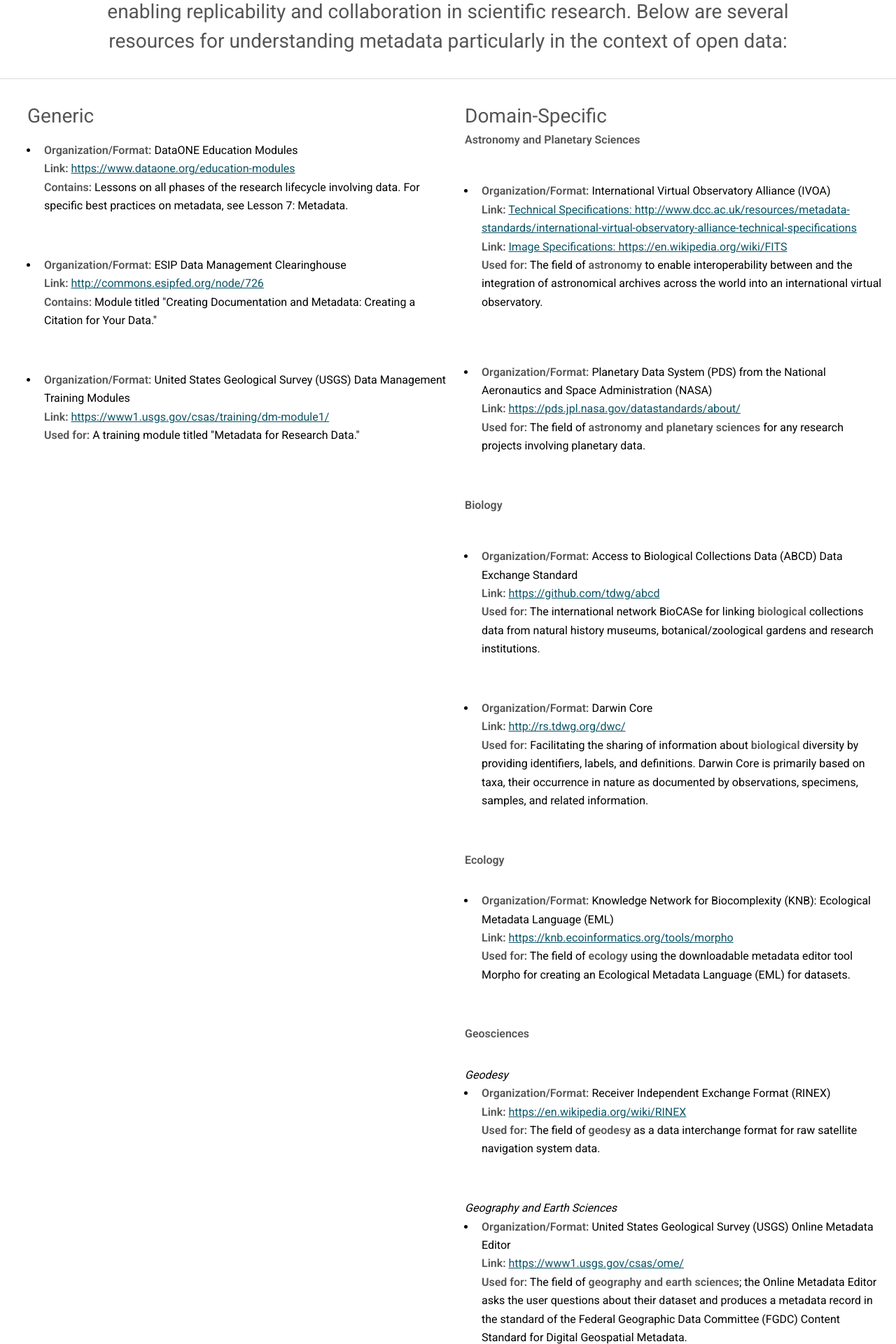
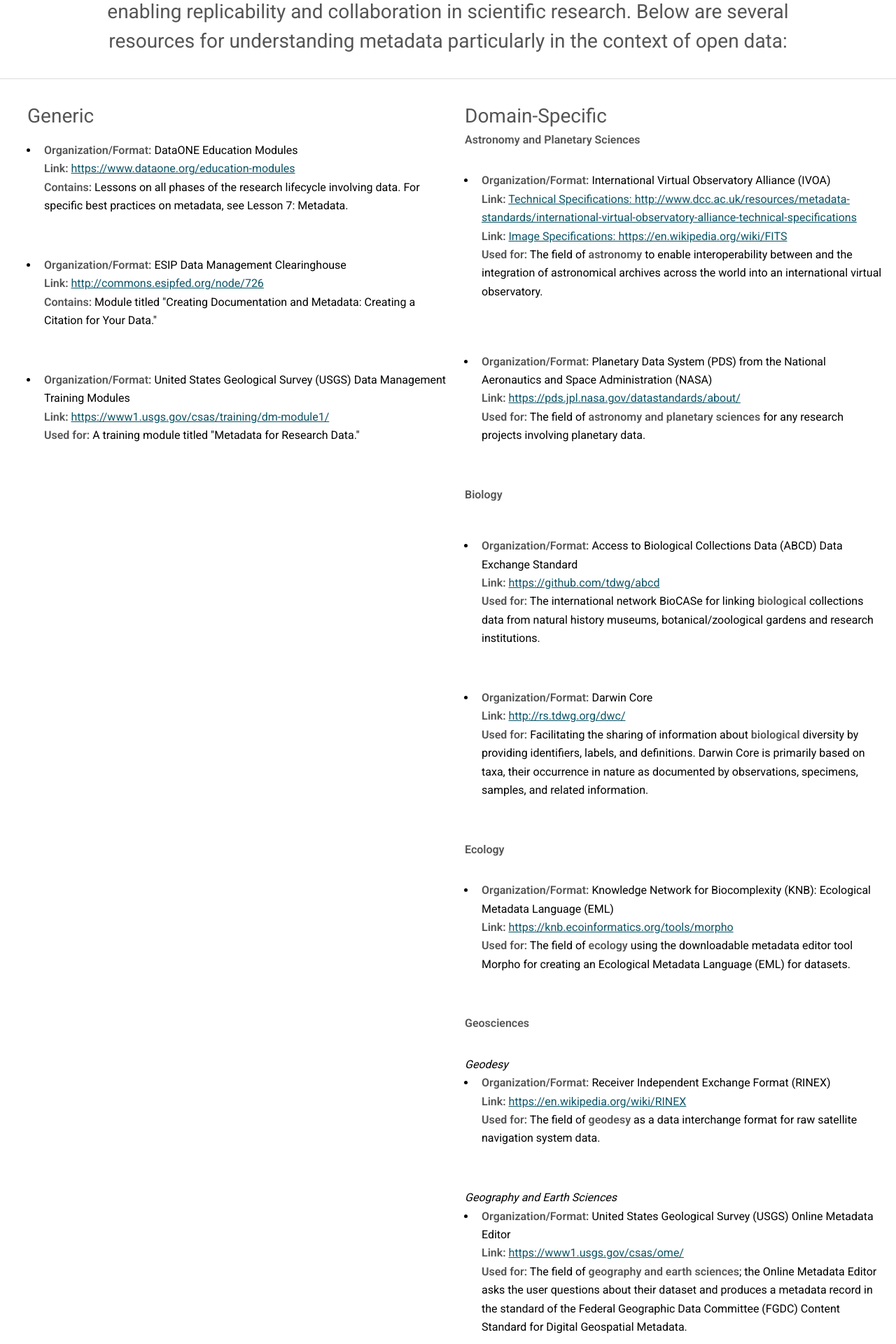
Before and after one commit to bfe-inf/toolkit, a Jekyll site: the page built from bp&s-metadata.html, in a window 1280 px wide. Shown: the part 500-2420 px from the top of the page at 70% size. Built offline with Jekyll 4.4.1, drawn with Linux system fonts in a browser that asks for light colours.

Commit message:
Update bp&s-metadata.html

```diff
--- a/bp&s-metadata.html
+++ b/bp&s-metadata.html
@@ -83,7 +83,7 @@
 					<h3>Domain-Specific</h3>
 					<p><strong>Astronomy and Planetary Sciences</strong></p>
 					<ul>
-	     					<li style="padding-top: 15px;"> <strong>Organization/Format:</strong> International Virtual Observatory Alliance (IVOA) <br/>
+	     					<li> <strong>Organization/Format:</strong> International Virtual Observatory Alliance (IVOA) <br/>
              	   				<strong>Link:</strong> <a href="http://www.dcc.ac.uk/resources/metadata-standards/international-virtual-observatory-alliance-technical-specifications" target="_blank">Technical Specifications: http://www.dcc.ac.uk/resources/metadata-standards/international-virtual-observatory-alliance-technical-specifications</a><br/>
 		   				<strong>Link:</strong> <a href="https://en.wikipedia.org/wiki/FITS" target="_blank">Image Specifications: https://en.wikipedia.org/wiki/FITS</a><br/>
 						<strong>Used for:</strong> The field of <strong>astronomy</strong> to enable interoperability between and the integration of astronomical archives across the world into an international virtual observatory. </li><br/>
```
